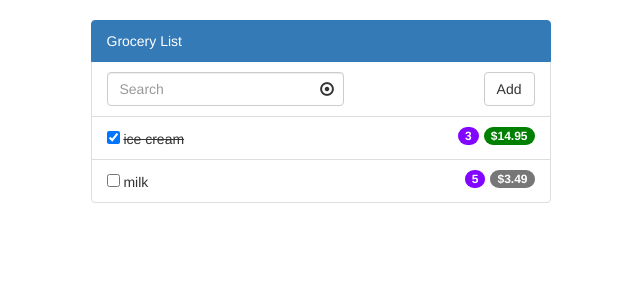
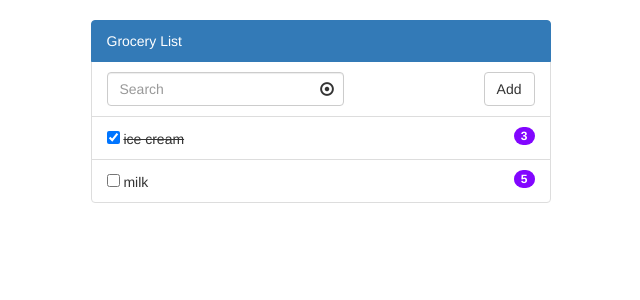
Before and after one commit to SmrtShopper/smart-shopper, a PHP site: page / in a window 1280 px wide. Shown: the part 72-372 px from the top of the page, without its empty margins (312-952 px from the left). Run offline with PHP 8.4, Linux system fonts and the light colour scheme; some libraries are stand-ins or nearby versions.

Commit message:
removed price

```diff
--- a/assets/css/desktop.css
+++ b/assets/css/desktop.css
@@ -44,6 +44,6 @@
 }
 
 
-.badge-aisle {
+.badge_quantity {
     background-color: #8206ff;
 }
--- a/assets/js/groceryItem.js
+++ b/assets/js/groceryItem.js
@@ -1,10 +1,10 @@
 angular.module('smartShopper', [])
   .controller('GroceryController', ['$scope', function($scope) {
     $scope.items = [
-      {description:'ice cream', price:14.95, bought: true, aisle: 3},
-      {description:'milk', price:3.49, bought: false, aisle: 5}];
+      {description:'ice cream', bought: true, quantity: 3},
+      {description:'milk', bought: false, quantity: 5}];
     $scope.addItem = function() {
-        $scope.items.push({description: document.getElementById("grocItem").value, price:1000000, bought: false});
+        $scope.items.push({description: document.getElementById("grocItem").value, bought: false});
         document.getElementById("grocItem").value = '';
     };
     $scope.voiceRec = function(){
--- a/index.html
+++ b/index.html
@@ -61,8 +61,7 @@
       <li class= "list-group-item" ng-repeat="item in items">
           <input type="checkbox" ng-model=item.bought>
           <span class = "item-bought-{{item.bought}}">{{item.description}}</span>
-          <span class = "badge badge-bought-{{item.bought}}">${{item.price}}</span>
-          <span class = "badge badge-aisle">{{item.aisle}}</span>
+          <span class = "badge badge_quantity">{{item.quantity}}</span>
       </li>
     </ul>
   </div>
```
